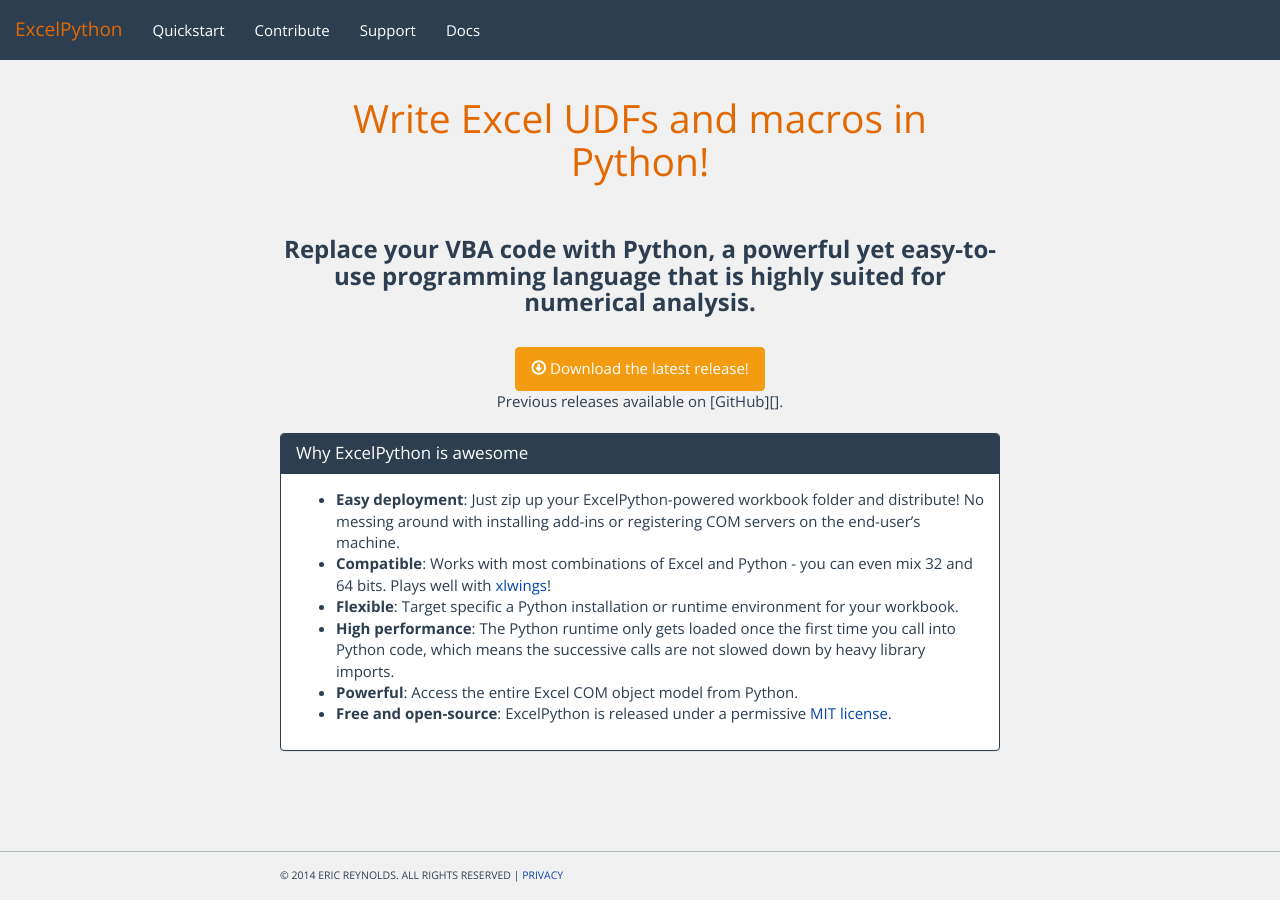
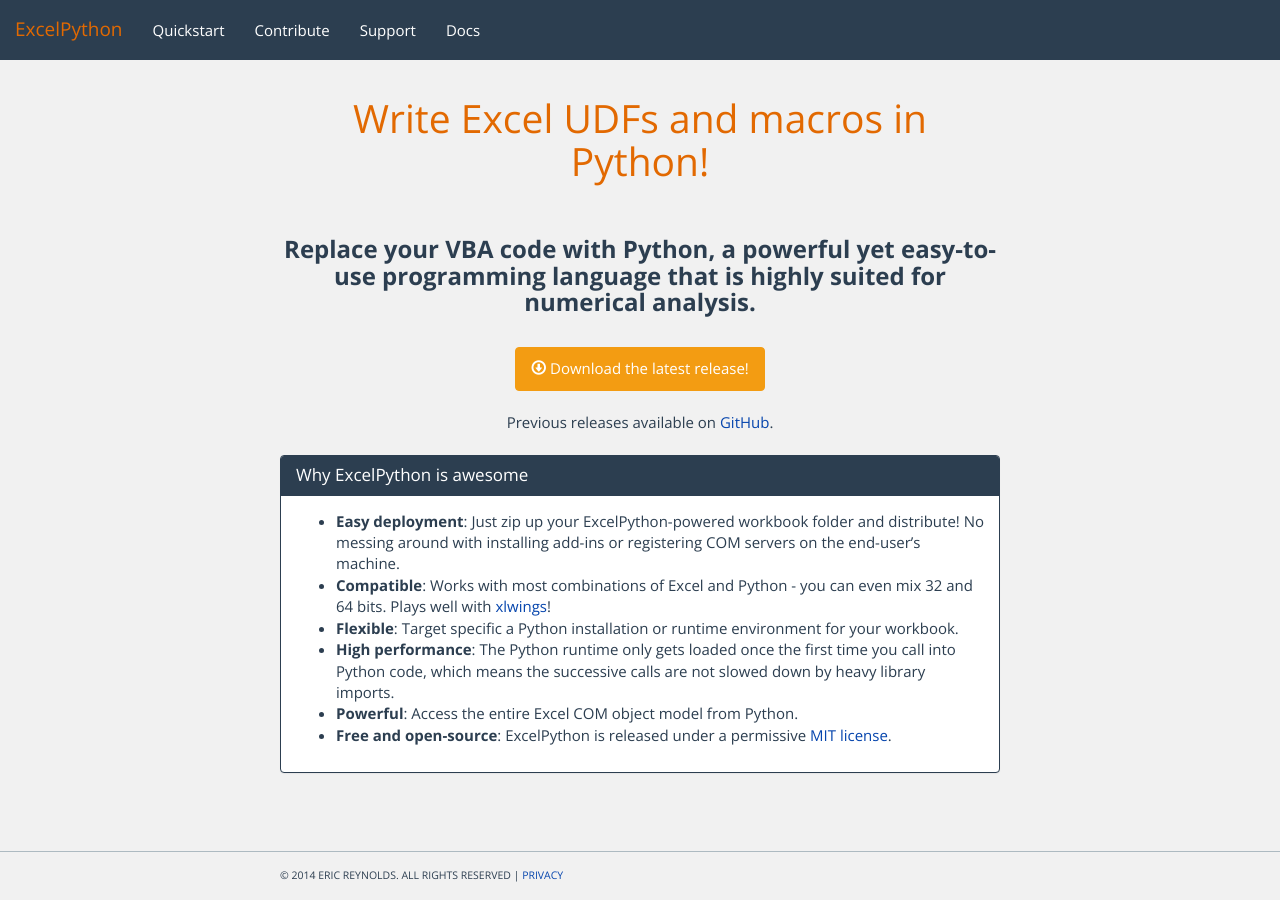
Before and after one commit to ericremoreynolds/excelpython, a Jekyll site: the page built from index.md, in a window 1280 px wide. Built offline with Jekyll 4.4.1, drawn with Linux system fonts in a browser that asks for light colours; nearby versions of some CDN libraries; library files that are not in the unit come from our copies; Markdown is read by kramdown in place of the engine named in the settings.

Commit message:
Update index.md

```diff
--- a/index.md
+++ b/index.md
@@ -36,14 +36,15 @@
 
 <div style="text-align: center;"><a href="https://github.com/ericremoreynolds/excelpython/releases/download/v2.0.6/excelpython-2.0.6.exe" class="btn btn-warning"><span class="glyphicon glyphicon-download"></span> Download the latest release!</a></div>
 
-<div style="text-align: center;">Previous releases available on [GitHub][].</div>
+<div>
+&nbsp;
+</div>
+
+<div style="text-align: center;">Previous releases available on <a href="https://github.com/ericremoreynolds/excelpython/releases">GitHub</a>.</div>
 
 <div>
 &nbsp;
 </div>
-
-
-[GitHub]: https://github.com/ericremoreynolds/excelpython/releases
 
 <!--
 <div class="video-container">
```
